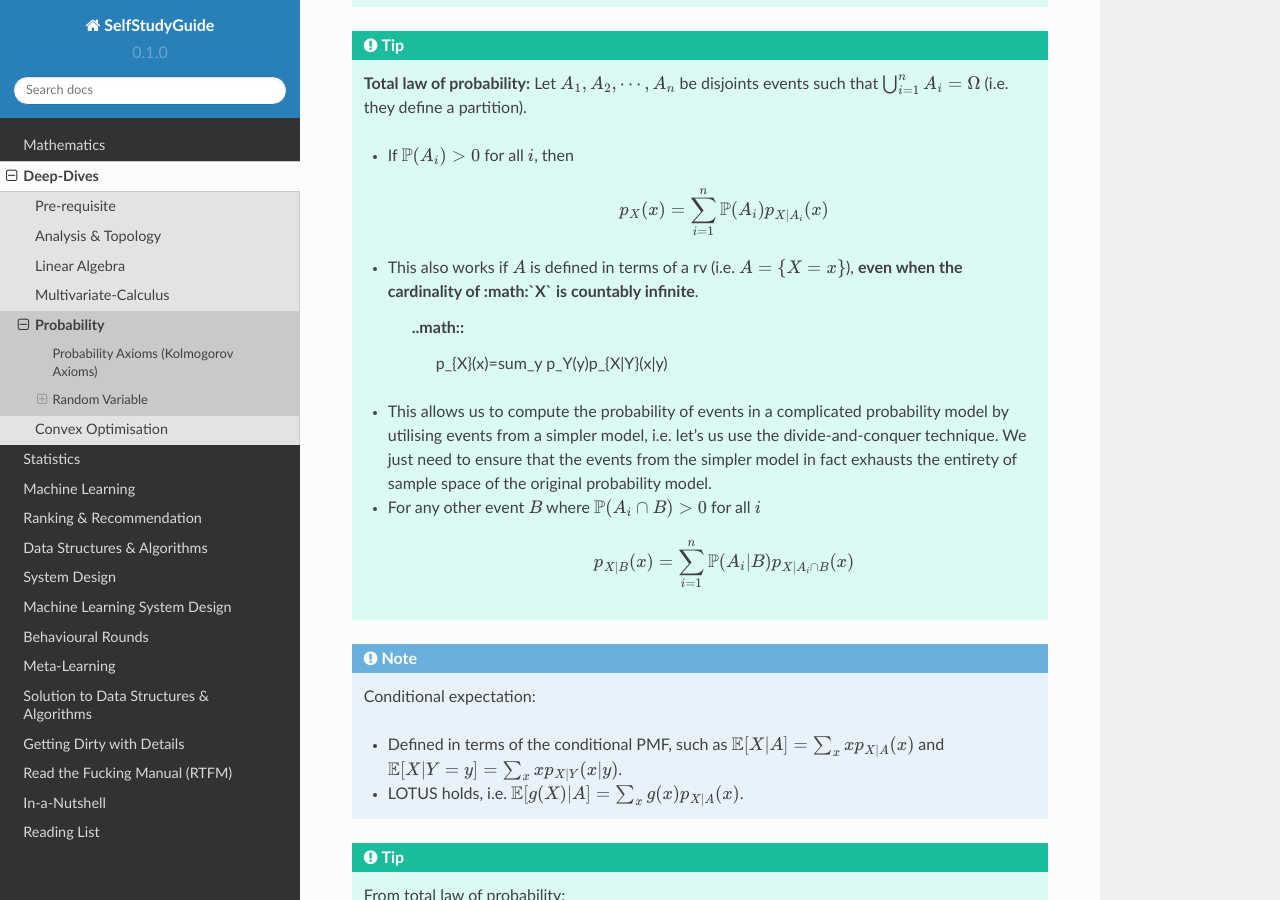
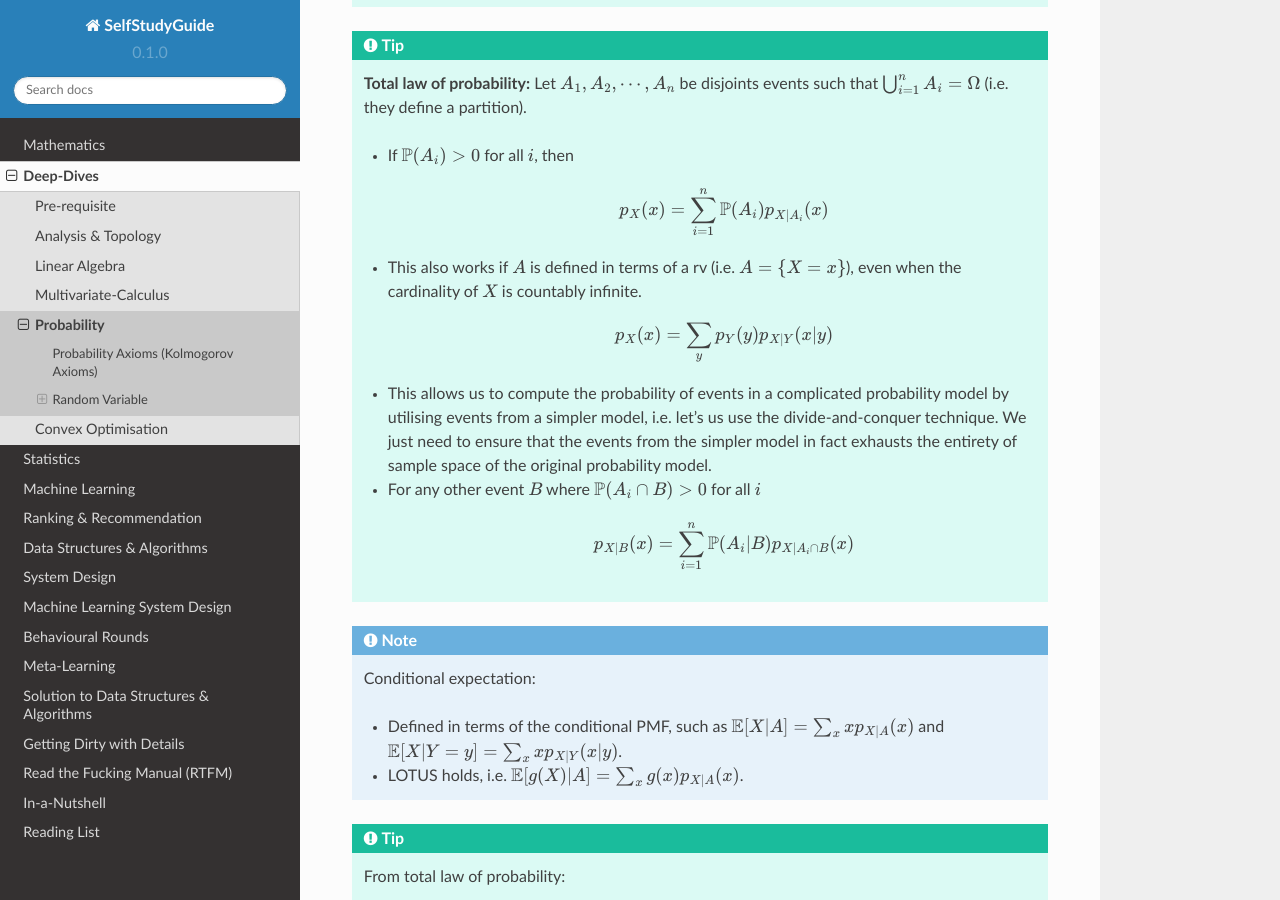
Before and after one commit to uselesstechjunks/leetcode, a Sphinx documentation site: the page built from docs/source/math/prob.rst, in a window 1280 px wide and 900 px high, scrolled down 3273 px. Built offline with Sphinx 7.4.7 and the Read the Docs theme 2.0.0, drawn with Linux system fonts in a browser that asks for light colours.

Commit message:
Update prob.rst

```diff
--- a/docs/source/math/prob.rst
+++ b/docs/source/math/prob.rst
@@ -125,9 +125,9 @@ Conditioning:
 		.. math::
 			p_X(x)=\sum_{i=1}^n\mathbb{P}(A_i)p_{X|A_i}(x)
 
-	* This also works if :math:`A` is defined in terms of a rv (i.e. :math:`A=\{X=x\}`), **even when the cardinality of :math:`X` is countably infinite**.
+	* This also works if :math:`A` is defined in terms of a rv (i.e. :math:`A=\{X=x\}`), even when the cardinality of :math:`X` is countably infinite.
 
-		..math::
+		.. math::
 			p_{X}(x)=\sum_y p_Y(y)p_{X|Y}(x|y)
 
 	* This allows us to compute the probability of events in a complicated probability model by utilising events from a simpler model, i.e. let's us use the divide-and-conquer technique. We just need to ensure that the events from the simpler model in fact exhausts the entirety of sample space of the original probability model.
```
